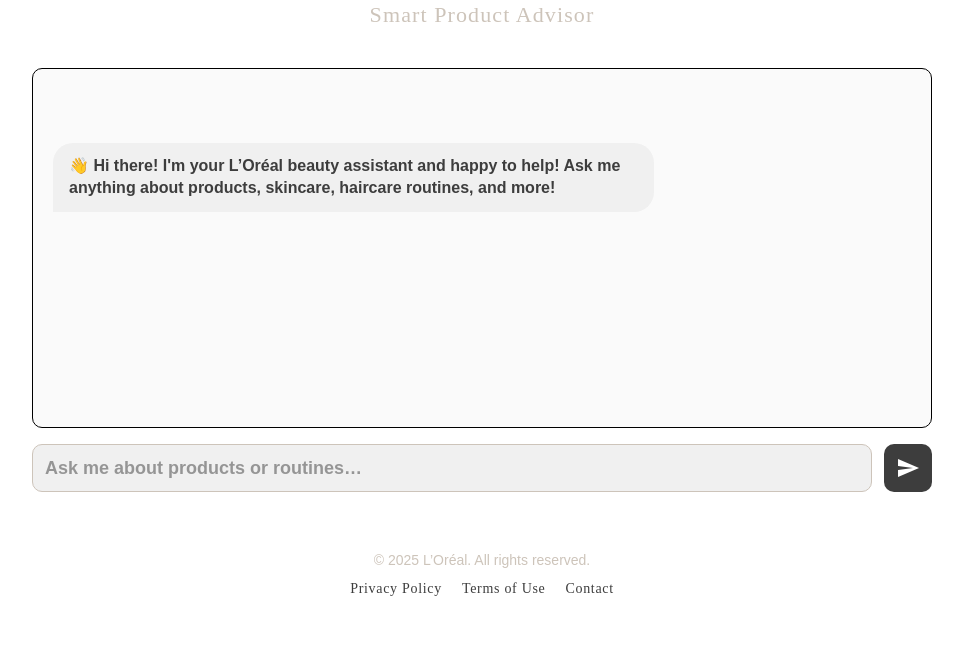
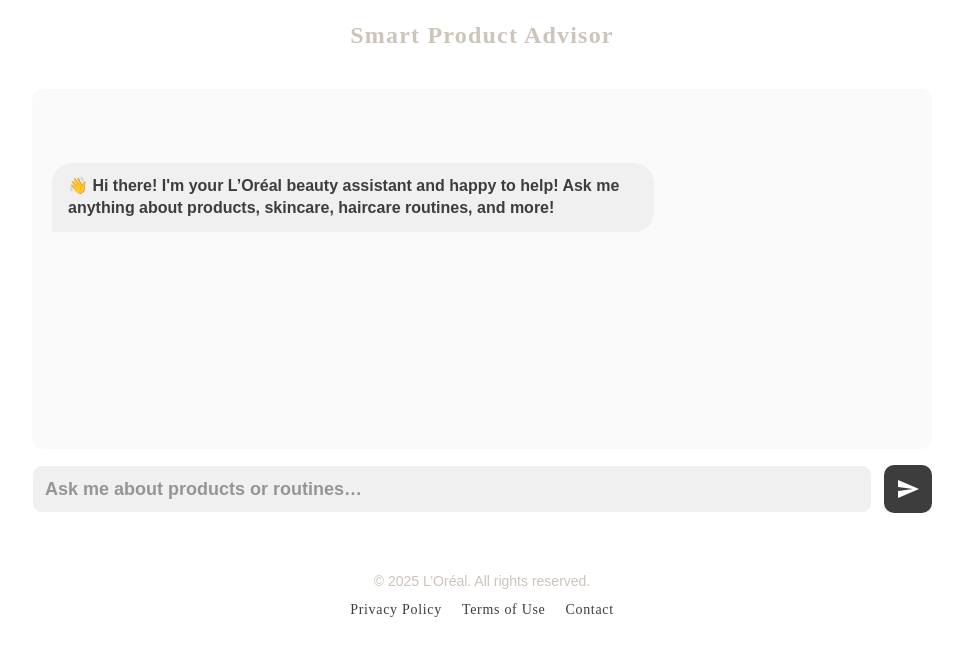
Before and after one commit to arthelen/08-prj-loreal-chatbot, a plain HTML site: page index.html in a window 1280 px wide. Shown: the part 143-798 px from the top of the page, without its empty margins (158-1121 px from the left). Drawn offline with Linux system fonts and the light colour scheme; a script that the page names is missing; a web font is replaced by a local one.

Commit message:
Update CSS for improved readability and aesthetics, including color adjustments and font weight changes.

```diff
--- a/style.css
+++ b/style.css
@@ -26,7 +26,8 @@
 /* —— body + fonts —— */
 body {
   font-family: 'HelveticaNowDisplay', sans-serif;
-  color: #333;
+  color: #3D3D3D;
+  background: #ffffff;
   display: flex;
   justify-content: center;
 }
@@ -44,10 +45,11 @@
 
 .site-title {
   font-family: 'Halesworth Regular', serif;
-  font-weight: 500;
+  font-weight: 600;
   letter-spacing: 0.05em;
   color:#CDC4BA;
-  font-size: 22px;
+  font-size: 1.5em;
+  margin-top: 20px;
   margin-bottom: 10px;
 }
 
@@ -58,7 +60,7 @@
 
 .chat-window {
   height: 360px;
-  border: 1px solid #000;
+  /* border: 1px solid #000; */
   border-radius: 10px;
   padding: 20px;
   font-size: 18px;
@@ -123,7 +125,7 @@
   color: #3D3D3D;
   background: #f0f0f0;
   outline: none;
-  border: 1px solid #CDC4BA;
+  border: 1px solid #ffffff;
   border-radius: 10px;
   font-size: 18px;
   transition: 0.3s ease-in-out;
@@ -184,6 +186,7 @@
 
 .chat-window::-webkit-scrollbar-track {
   background: #f0f0f0;
+  border-color: #000;
   border-radius: 10px;
 }
 
```
